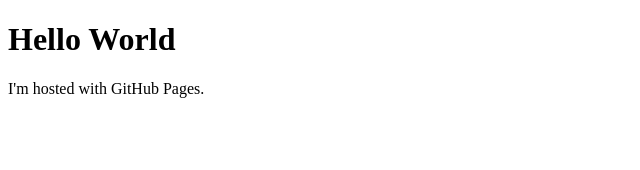
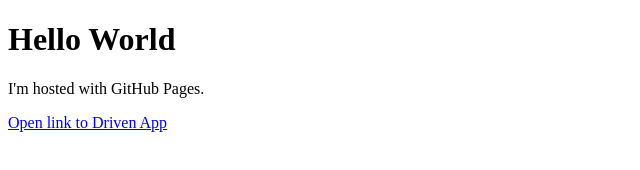
Before and after one commit to hellodriven/mobile-static, a plain HTML site: page index.html in a window 1280 px wide. Shown: the whole page, without its empty margins (0-640 px from the left). Drawn offline with Linux system fonts and the light colour scheme.

Commit message:
Update index.html

```diff
--- a/index.html
+++ b/index.html
@@ -4,6 +4,7 @@
 <body>
     <h1>Hello World</h1>
     <p>I'm hosted with GitHub Pages.</p>
+    <a href="app://hellodriven/activities/144">Open link to Driven App</a>
 </body>
 
 </html>
```
